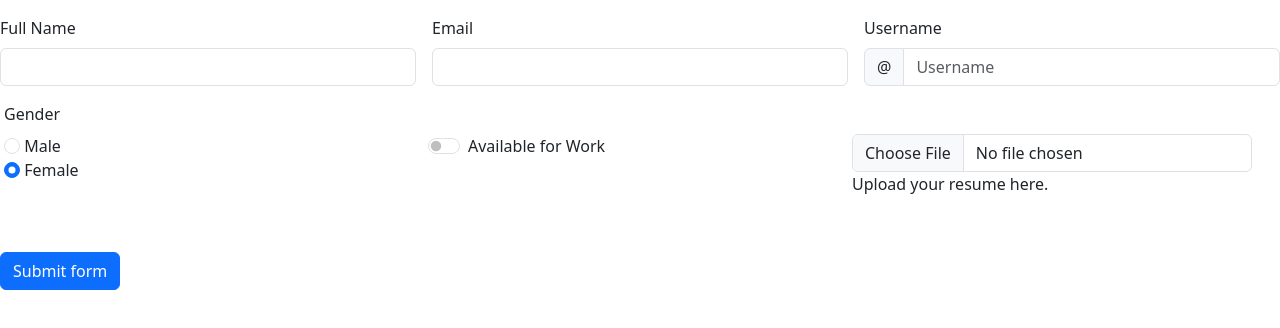
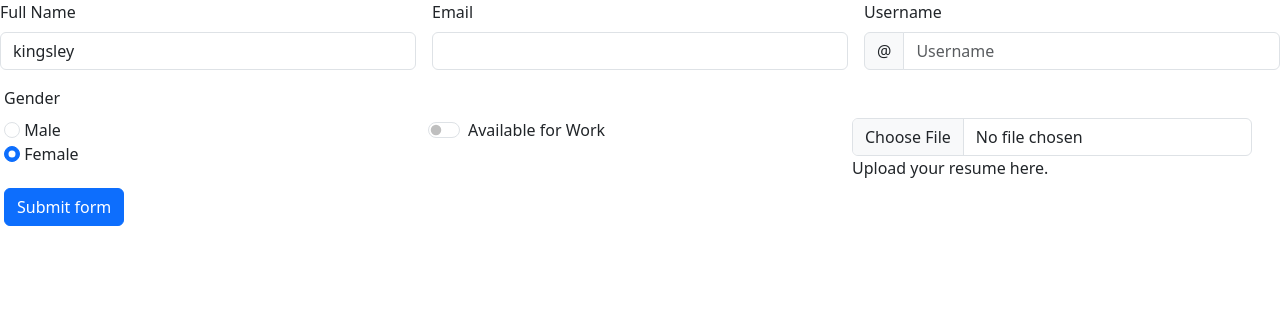
Before and after one commit to Kingsley-cde/Bootstrap-form-challenge, a plain HTML site: page index.html in a window 1280 px wide. Drawn offline with nearby package versions, Linux system fonts and the light colour scheme.

Commit message:
new edit

```diff
--- a/index.html
+++ b/index.html
@@ -17,16 +17,17 @@
       integrity="sha384-C6RzsynM9kWDrMNeT87bh95OGNyZPhcTNXj1NW7RuBCsyN/o0jlpcV8Qyq46cDfL"
       crossorigin="anonymous"
     ></script>
-    <form action="row">
-      <p></p>
+    <form class="row g-3 needs-validation" novalidate>
 
-      <div class="row g-3 needs-validation" novalidate>
+
         <div class="col-md-4">
           <label for="Full name" class="form-label">Full Name</label>
           <input
             type="text"
             class="form-control"
-            aria-label="First name"
+            aria-label="Full name"
+            id="Full name"
+            value="kingsley"
             required
           />
           <div class="valid-feedback">
@@ -98,10 +99,10 @@
             >Upload your resume here.</label
           >
         </div>
-      </div>
-      <p></p>
+
+
       <div class="col-md-4">
-        <button class="btn btn-primary" type="button">Submit form</button>
+        <button class="btn btn-primary" type="submit">Submit form</button>
       </div>
     </form>
   </body>
```
